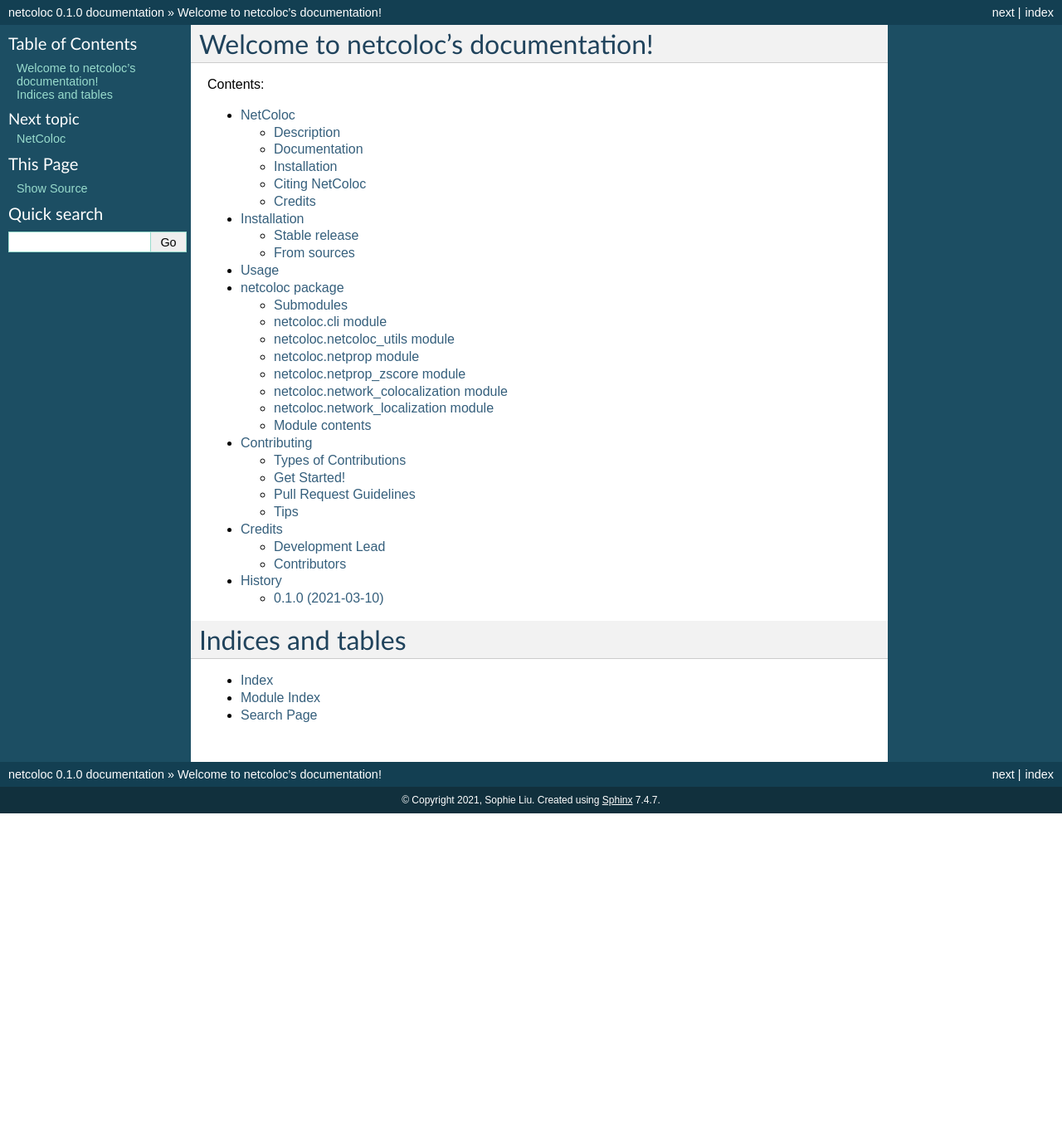
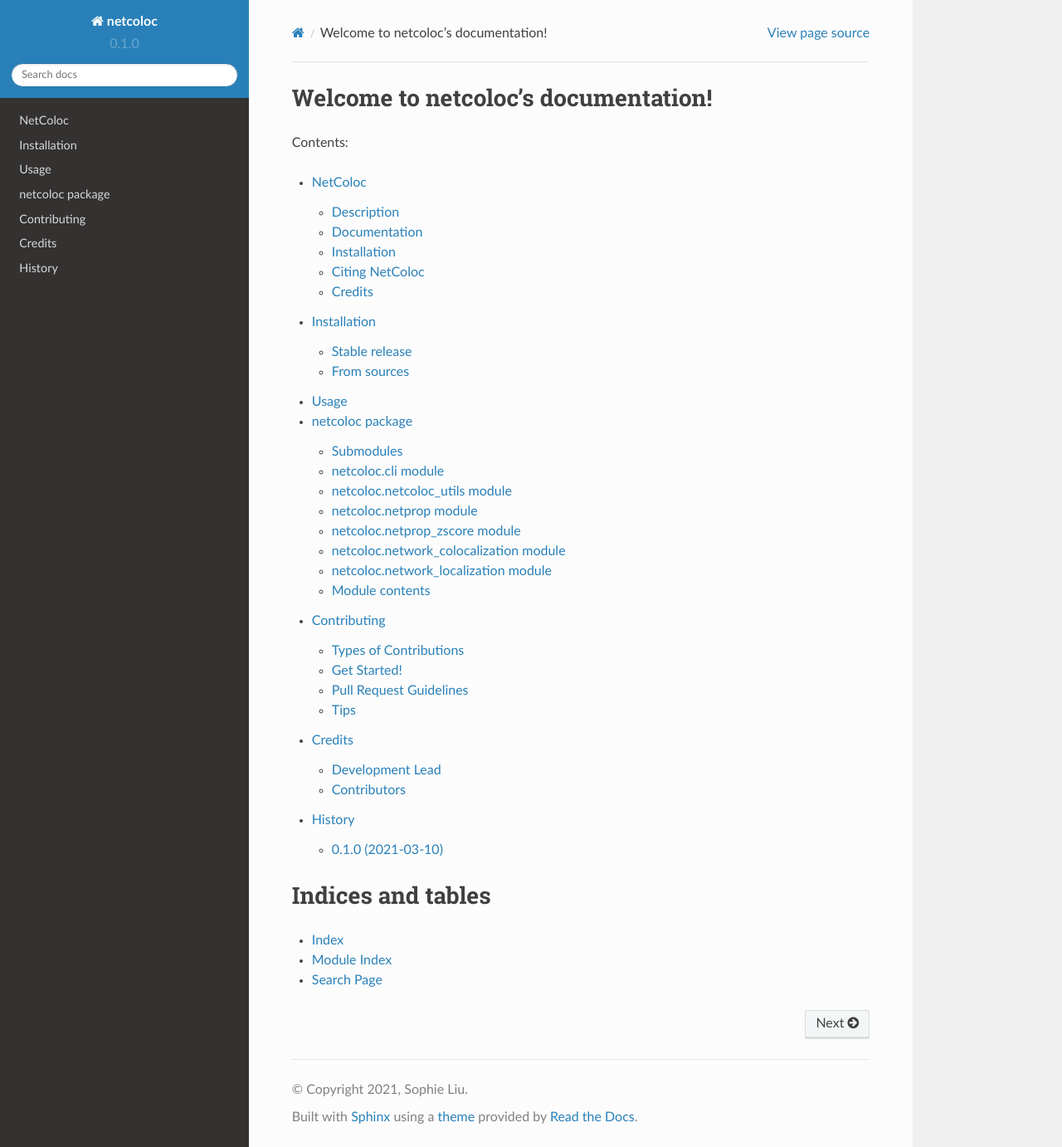
Before and after one commit to ucsd-ccbb/NetColoc, a Sphinx documentation site: the page built from docs/index.rst, in a window 1280 px wide and 1382 px high. Shown: the whole window at 83% size. Built offline with Sphinx 7.4.7 and the Read the Docs theme 2.0.0, drawn with Linux system fonts in a browser that asks for light colours.

Commit message:
switched to sphinx_rtd_theme

```diff
--- a/docs/conf.py
+++ b/docs/conf.py
@@ -15,6 +15,8 @@
 
 import sys
 import os
+
+import sphinx_rtd_theme
 
 
 # If extensions (or modules to document with autodoc) are in another
@@ -41,7 +43,7 @@ import netcoloc
 
 # Add any Sphinx extension module names here, as strings. They can be
 # extensions coming with Sphinx (named 'sphinx.ext.*') or your custom ones.
-extensions = ['sphinx.ext.autodoc', 'sphinx.ext.viewcode']
+extensions = ['sphinx_rtd_theme', 'sphinx.ext.autodoc', 'sphinx.ext.viewcode']
 
 # Add any paths that contain templates here, relative to this directory.
 templates_path = ['_templates']
@@ -112,7 +114,7 @@ pygments_style = 'sphinx'
 
 # The theme to use for HTML and HTML Help pages.  See the documentation for
 # a list of builtin themes.
-html_theme = 'default'
+html_theme = 'sphinx_rtd_theme'
 
 # Theme options are theme-specific and customize the look and feel of a
 # theme further.  For a list of options available for each theme, see the
@@ -120,7 +122,7 @@ html_theme = 'default'
 #html_theme_options = {}
 
 # Add any paths that contain custom themes here, relative to this directory.
-#html_theme_path = []
+html_theme_path = [sphinx_rtd_theme.get_html_theme_path()]
 
 # The name for this set of Sphinx documents.  If None, it defaults to
 # "<project> v<release> documentation".
```
